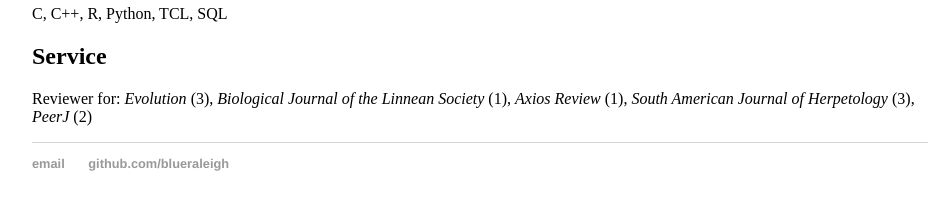
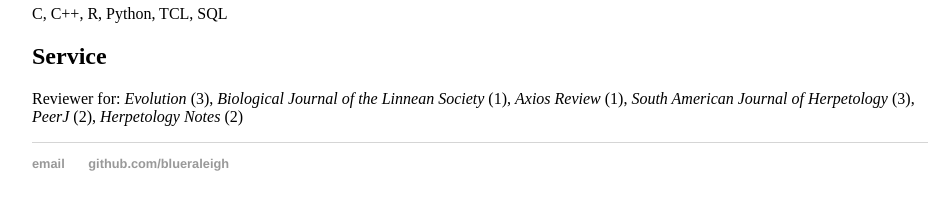
Before and after one commit to blueraleigh/blueraleigh.github.io, a Jekyll site: the page built from cv/index.md, in a window 1280 px wide and 900 px high, scrolled down 1904 px. Shown: the part 669-879 px from the top of the window, without its empty margins (160-1112 px from the left). Built offline with Jekyll 4.4.1, drawn with Linux system fonts in a browser that asks for light colours.

Commit message:
Update index.md

```diff
--- a/cv/index.md
+++ b/cv/index.md
@@ -127,4 +127,4 @@
 
 Service
 -------
-Reviewer for: _Evolution_ (3), _Biological Journal of the Linnean Society_ (1), _Axios Review_ (1), _South American Journal of Herpetology_ (3), _PeerJ_ (2)
+Reviewer for: _Evolution_ (3), _Biological Journal of the Linnean Society_ (1), _Axios Review_ (1), _South American Journal of Herpetology_ (3), _PeerJ_ (2), _Herpetology Notes_ (2)
```
